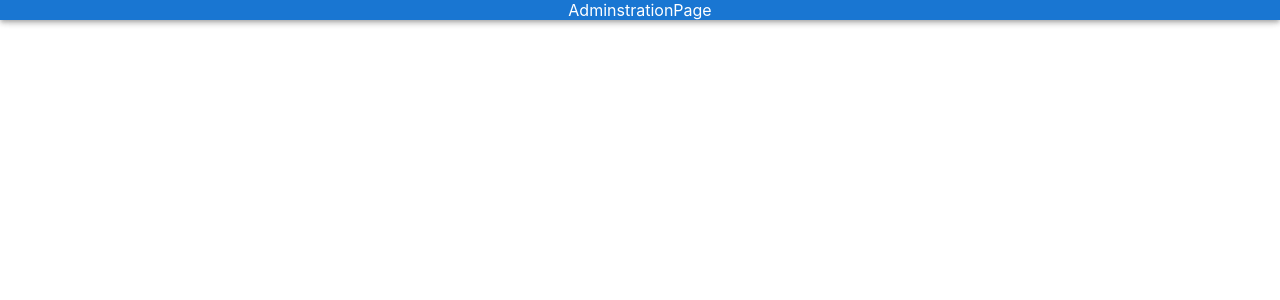
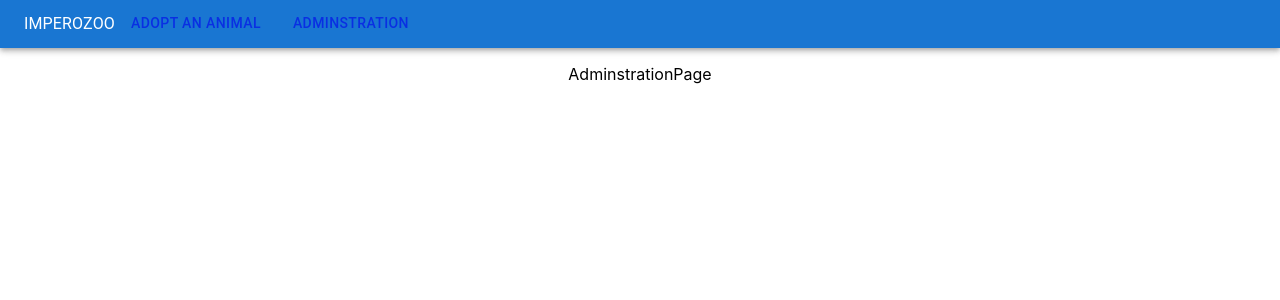
Before and after one commit to MohammadSaad1/Animal-Adoption, a React (Create React App) app: page /adminstration in a window 1280 px wide. Shown: the top 300 px of the page. Built offline with nearby package versions, Linux system fonts and the light colour scheme.

Commit message:
Added navigation to app bar

```diff
--- a/src/App.tsx
+++ b/src/App.tsx
@@ -11,13 +11,13 @@ import {
 import AdoptPage from "./pages/AdoptPage";
 import AdminstrationPage from "./pages/AdminstrationPage";
 import "./App.css";
-import { AppBar } from "@mui/material";
+import AppBar from "./components/app-bar/AppBar";
 
 function App() {
   return (
     <div className="App">
-      <AppBar>
-        <Router>
+      <Router>
+        <AppBar>
           <Switch>
             <Route path="/" exact>
               <AdoptPage />
@@ -26,8 +26,8 @@ function App() {
               <AdminstrationPage />
             </Route>
           </Switch>
-        </Router>
-      </AppBar>
+        </AppBar>
+      </Router>
     </div>
   );
 }
--- a/src/components/app-bar/AppBar.tsx
+++ b/src/components/app-bar/AppBar.tsx
@@ -3,15 +3,18 @@ import {
   Typography,
   Box,
   Toolbar,
+  Tab,
+  Tabs,
   AppBar as AppBarComponent,
 } from "@mui/material";
-import * as React from "react";
+import { Component } from "react";
+import { Link, RouteComponentProps, withRouter } from "react-router-dom";
 
-interface AppBarProps {}
+interface AppBarProps extends RouteComponentProps {}
 
 interface AppBarState {}
 
-class AppBar extends React.Component<AppBarProps, AppBarState> {
+class AppBar extends Component<AppBarProps, AppBarState> {
   constructor(props: AppBarProps) {
     super(props);
     this.state = {};
@@ -22,6 +25,14 @@ class AppBar extends React.Component<AppBarProps, AppBarState> {
         <AppBarComponent position="relative">
           <Toolbar variant="dense">
             <Typography>IMPEROZOO</Typography>
+            <Tabs value={this.props.location.pathname}>
+              <Link to='/'>
+              <Tab color="white" label="Adopt an animal" value="/" />
+              </Link>
+              <Link to='/adminstration'>
+              <Tab color="white" label="Adminstration" value="/adminstration" />
+              </Link>
+            </Tabs>
           </Toolbar>
         </AppBarComponent>
         <Box mt={2}>{this.props.children}</Box>
@@ -30,4 +41,4 @@ class AppBar extends React.Component<AppBarProps, AppBarState> {
   }
 }
 
-export default AppBar;
+export default withRouter(AppBar);
```
Also changed, not shown: 2 other files (tests, documents, lock files or other folders).
